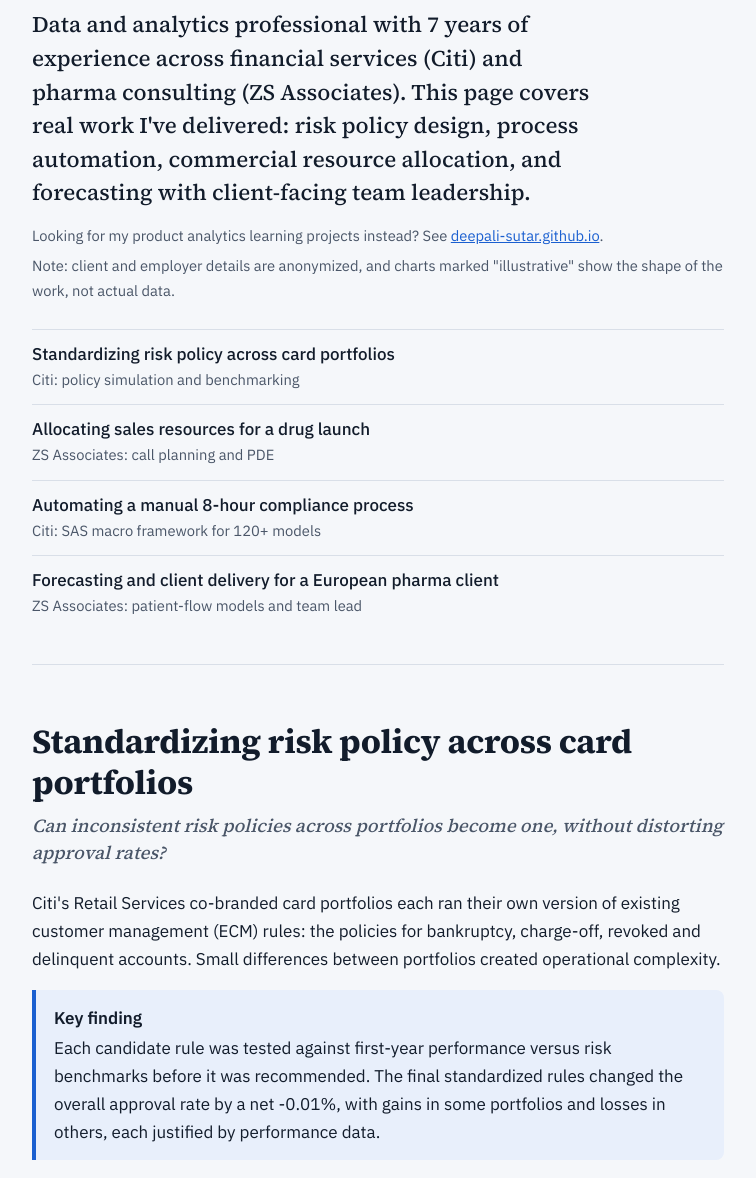
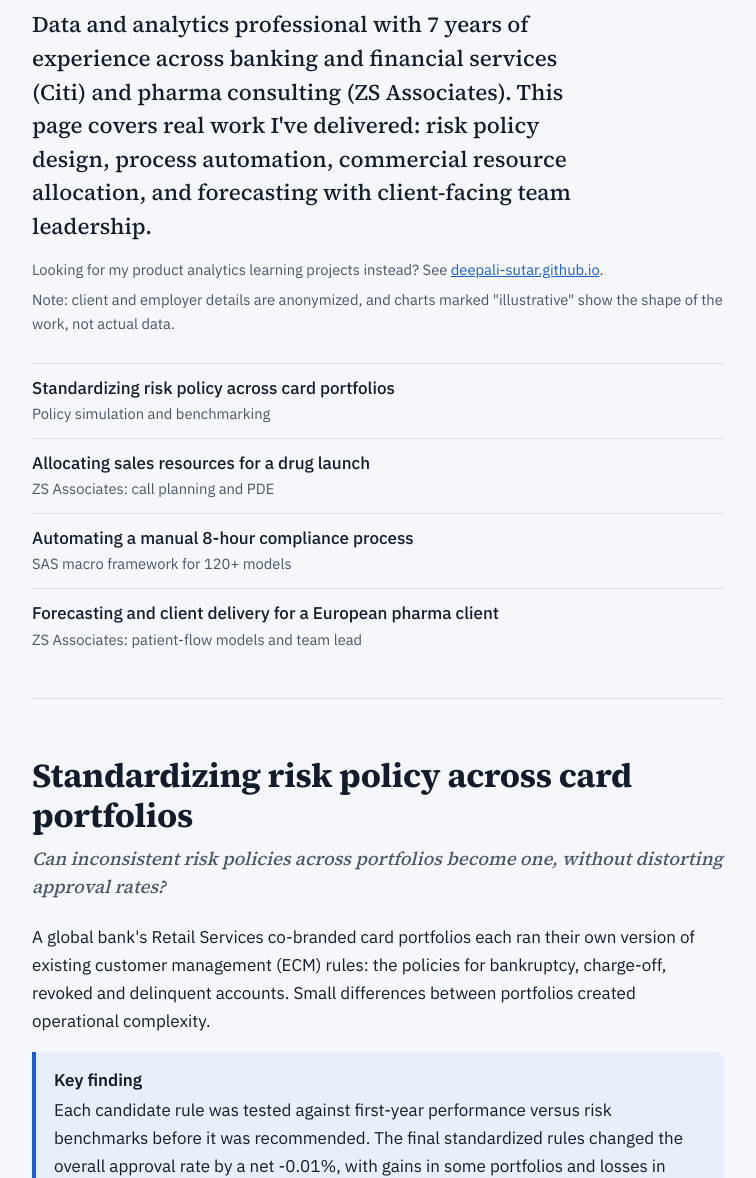
Before and after one commit to deepali-sutar/professional-portfolio, a plain HTML site: page index.html in a window 1280 px wide. Shown: the part 124-1302 px from the top of the page, without its empty margins (262-1018 px from the left). Drawn offline with Linux system fonts and the light colour scheme.

Commit message:
Update index.html

```diff
--- a/index.html
+++ b/index.html
@@ -50,13 +50,13 @@ footer p{margin:0 0 10px}
 <div class="wrap">
 <header>
 <h1>Hi, I'm Deepali Gopal Sutar 👋</h1>
-<p class="lede">Data and analytics professional with 7 years of experience across financial services (Citi) and pharma consulting (ZS Associates). This page covers real work I've delivered: risk policy design, process automation, commercial resource allocation, and forecasting with client-facing team leadership.</p>
+<p class="lede">Data and analytics professional with 7 years of experience across banking and financial services (Citi) and pharma consulting (ZS Associates). This page covers real work I've delivered: risk policy design, process automation, commercial resource allocation, and forecasting with client-facing team leadership.</p>
 <p class="small">Looking for my product analytics learning projects instead? See <a href="https://deepali-sutar.github.io/">deepali-sutar.github.io</a>.</p>
 <p class="small">Note: client and employer details are anonymized, and charts marked "illustrative" show the shape of the work, not actual data.</p>
 <nav aria-label="Case studies"><ul>
-<li><a href="#risk-policy">Standardizing risk policy across card portfolios<span>Citi: policy simulation and benchmarking</span></a></li>
+<li><a href="#risk-policy">Standardizing risk policy across card portfolios<span>Policy simulation and benchmarking</span></a></li>
 <li><a href="#launch">Allocating sales resources for a drug launch<span>ZS Associates: call planning and PDE</span></a></li>
-<li><a href="#automation">Automating a manual 8-hour compliance process<span>Citi: SAS macro framework for 120+ models</span></a></li>
+<li><a href="#automation">Automating a manual 8-hour compliance process<span>SAS macro framework for 120+ models</span></a></li>
 <li><a href="#forecasting">Forecasting and client delivery for a European pharma client<span>ZS Associates: patient-flow models and team lead</span></a></li>
 </ul></nav>
 </header>
@@ -64,7 +64,7 @@ footer p{margin:0 0 10px}
 <article id="risk-policy">
 <h2>Standardizing risk policy across card portfolios</h2>
 <p class="q">Can inconsistent risk policies across portfolios become one, without distorting approval rates?</p>
-<p>Citi's Retail Services co-branded card portfolios each ran their own version of existing customer management (ECM) rules: the policies for bankruptcy, charge-off, revoked and delinquent accounts. Small differences between portfolios created operational complexity.</p>
+<p>A global bank's Retail Services co-branded card portfolios each ran their own version of existing customer management (ECM) rules: the policies for bankruptcy, charge-off, revoked and delinquent accounts. Small differences between portfolios created operational complexity.</p>
 <div class="finding"><b>Key finding</b>Each candidate rule was tested against first-year performance versus risk benchmarks before it was recommended. The final standardized rules changed the overall approval rate by a net -0.01%, with gains in some portfolios and losses in others, each justified by performance data.</div>
 <figure><img src="ecm-waterfall.png" alt="Waterfall chart showing applications declined by bankruptcy, charge-off, revoked and delinquent rules" width="1400" height="800"><figcaption>Illustrative: how applications flow through the four rule categories.</figcaption></figure>
 <h3>What I did</h3>
@@ -101,7 +101,7 @@ footer p{margin:0 0 10px}
 <article id="automation">
 <h2>Automating a manual 8-hour compliance process</h2>
 <p class="q">Can a quarterly compliance process covering 120+ models run in about 30 minutes per model instead of 8 hours?</p>
-<p>At Citi, model monitoring required Model Review Documents (MRDs) for 120+ decision models every quarter. Each was a manual, roughly 8-hour process prone to error.</p>
+<p>Model monitoring required Model Review Documents (MRDs) for 120+ decision models every quarter. Each was a manual, roughly 8-hour process prone to error.</p>
 <div class="finding"><b>Key finding</b>A modular SAS macro framework cut MRD creation to about 30 minutes per model, roughly a 90% reduction, and removed manual calculation errors from a compliance-critical process.</div>
 <figure><img src="mrd-automation-chart.png" alt="Bar chart comparing about 8 hours manual with about 30 minutes automated" width="1400" height="800"><figcaption>Time to produce one MRD, before and after automation.</figcaption></figure>
 <h3>What I built</h3>
```
